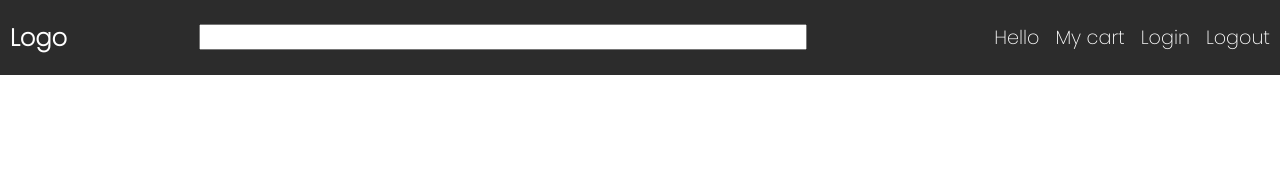
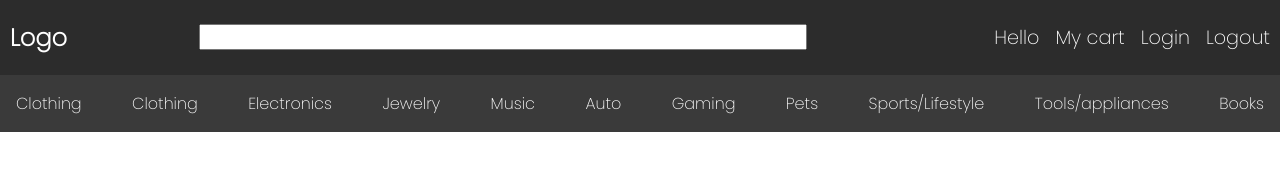
Before and after one commit to Central-Mountain-Nile/Nile-frontend-app, a React app: page /categories in a window 1280 px wide. Built offline with nearby package versions, Linux system fonts and the light colour scheme.

Commit message:
working on subnav

```diff
--- a/public/index.css
+++ b/public/index.css
@@ -73,6 +73,18 @@ body {
   font-size: larger;
 }
 
+.categories {
+  display: flex;
+  justify-content: space-between;
+  padding-left: 1rem;
+  padding-right: 1rem;
+  margin: auto;
+  background-color: #3A3A3A;
+  color: white;
+}
+
+
+
 .loader {
   border: 6px solid #f3f3f3;
   border-top: 6px solid rgb(44, 44, 44);
--- a/src/components/Categories.jsx
+++ b/src/components/Categories.jsx
@@ -1,9 +1,21 @@
-import React from 'react'
+import React from "react";
 
 function Categories() {
   return (
-    <div>Categories</div>
-  )
+    <div className="categories">
+      <p>Clothing</p>
+      <p>Clothing</p>
+      <p>Electronics</p>
+      <p>Jewelry</p>
+      <p>Music</p>
+      <p>Auto</p>
+      <p>Gaming</p>
+      <p>Pets</p>
+      <p>Sports/Lifestyle</p>
+      <p>Tools/appliances</p>
+      <p>Books</p>
+    </div>
+  );
 }
 
-export default Categories
+export default Categories;
--- a/src/components/Main.jsx
+++ b/src/components/Main.jsx
@@ -1,4 +1,5 @@
-import { React, useState, useEffect } from "react";import { BrowserRouter, Routes, Route } from "react-router-dom";
+import { React, useState, useEffect } from "react";
+import { BrowserRouter, Routes, Route } from "react-router-dom";
 import {
   Navbar,
   Login,
@@ -26,7 +27,7 @@ import { fetchMe } from "../Api-Adapter";
   const [currentUser, setCurrentUser] = useState(null);
   const [users, setUsers] = useState({});
   const [searchTerm, setSearchTerm] = useState("");
-    const [token, setToken] = useState(localStorage.getItem("token"))
+  const [token, setToken] = useState(localStorage.getItem("token"));
 
   async function getMeUser() {
     //only want getMe to run if token is present
@@ -43,18 +44,23 @@ import { fetchMe } from "../Api-Adapter";
     }
   }, [token]);
 
-
-    return(
+  return (
     <div id="main">
       <Navbar />
       <Routes>
-                <Route path="/login" element={<Login setToken={setToken} />}/>
+        <Route path="/login" element={<Login setToken={setToken} />} />
       </Routes>
       <Routes>
-                <Route path="/register" element={<Register setToken={setToken}/>}/>
+        <Route path="/register" element={<Register setToken={setToken} />} />
+      </Routes>
+      <Routes>
+        <Route
+          path="/categories"
+          element={<Categories setToken={setToken} />}
+        />
       </Routes>
     </div>
-    )
-}
+  );
+};
 
 export default Main;
```
Lines whose indentation alone changed are shown as unchanged.
